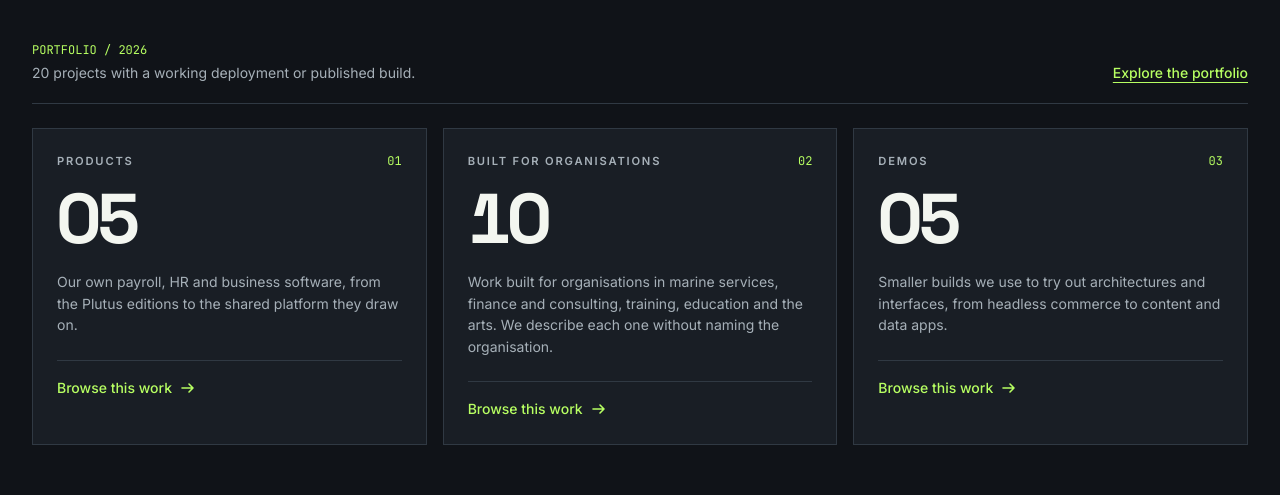
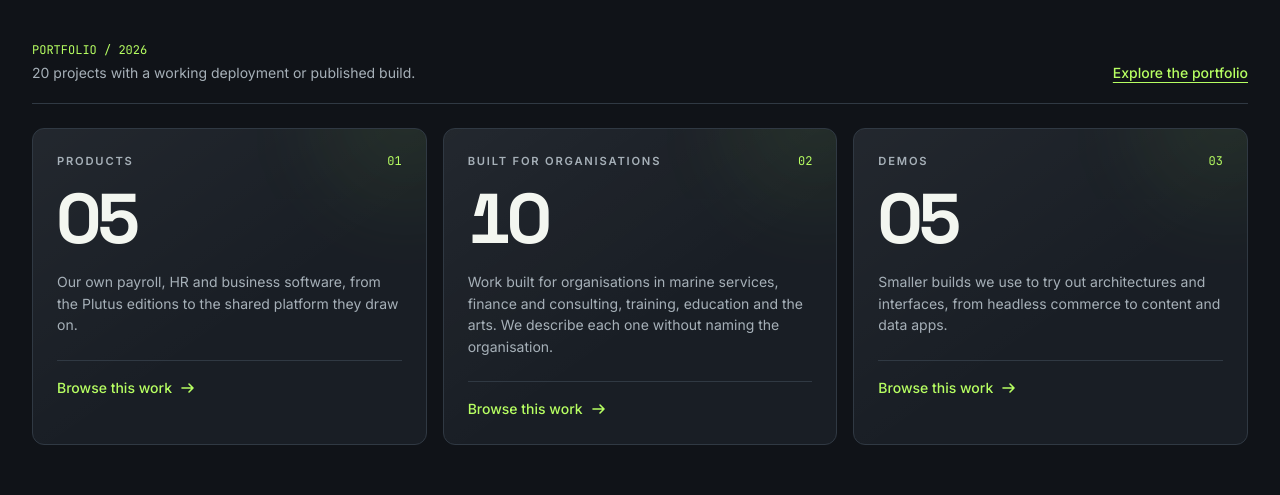
Before and after one commit to oghenenoghie/aqvessa, a Next.js app in the folder web/corporate-site/: page / in a window 1280 px wide. Shown: the part 4120-4615 px from the top of the page. Built offline with nearby package versions, Linux system fonts and the light colour scheme; no server answers.

Commit message:
Restyle project portfolio tiles for Digital Frontier

```diff
--- a/web/corporate-site/src/components/sections/projects-band.tsx
+++ b/web/corporate-site/src/components/sections/projects-band.tsx
@@ -20,7 +20,7 @@ export function ProjectsBand() {
         <ul className="grid gap-4 md:grid-cols-3">
           {PROJECT_GROUPS.map((group, index) => (
             <li key={group.id}>
-              <a href={`/projects#${group.id}`} className="group grid h-full content-start gap-4 border border-hairline bg-surface p-6 text-ink no-underline transition-[border-color,transform] duration-200 hover:-translate-y-0.5 hover:border-brand focus-visible:outline-2 focus-visible:outline-offset-4 focus-visible:outline-brand">
+              <a href={`/projects#${group.id}`} className="frontier-tile group grid h-full content-start gap-4 rounded-lg border border-hairline p-6 text-ink no-underline transition-[border-color,transform] duration-200 hover:-translate-y-0.5 hover:border-brand focus-visible:outline-2 focus-visible:outline-offset-4 focus-visible:outline-brand">
                 <div className="flex items-center justify-between">
                   <span className="type-label text-ink-muted">{group.label}</span>
                   <span className="type-mono-sm text-brand-text">0{index + 1}</span>
```
